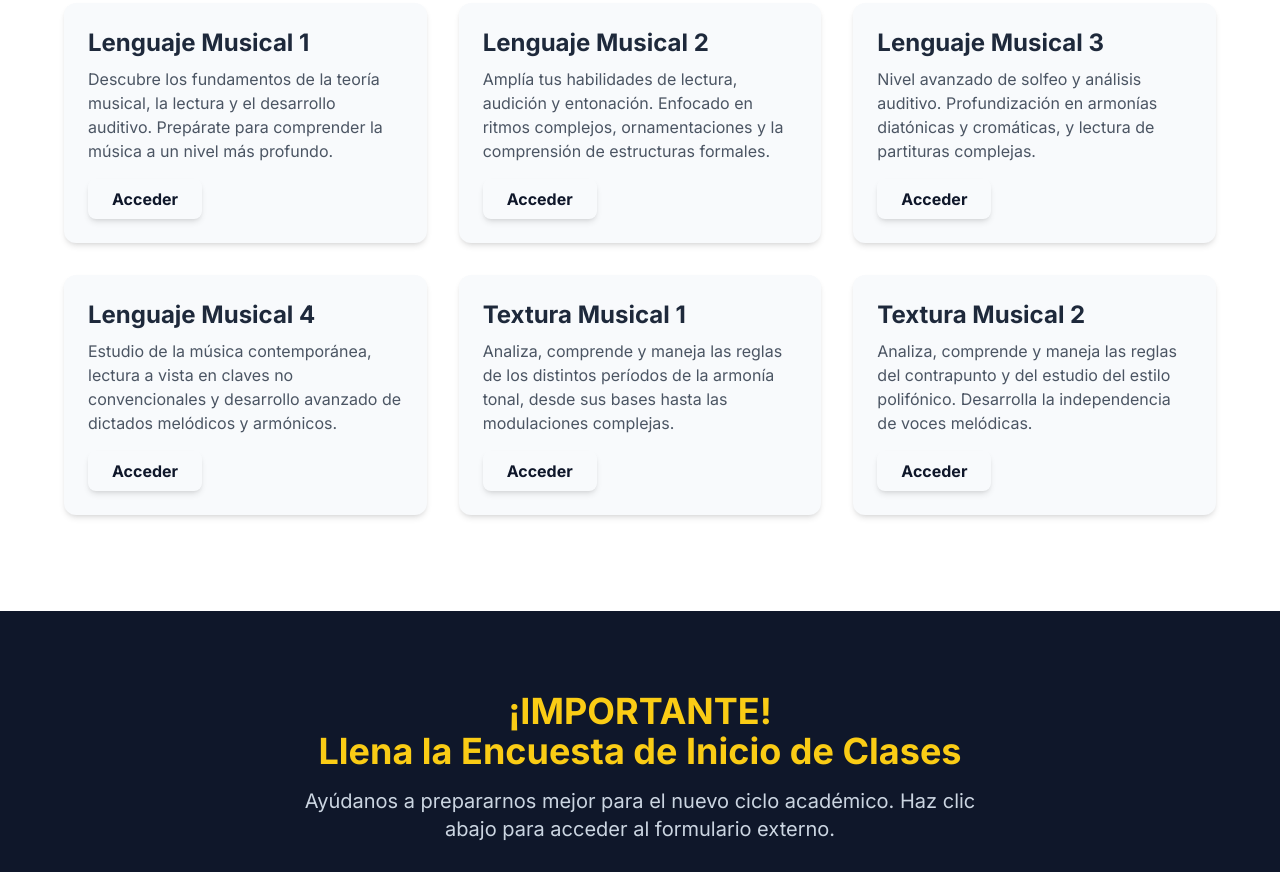
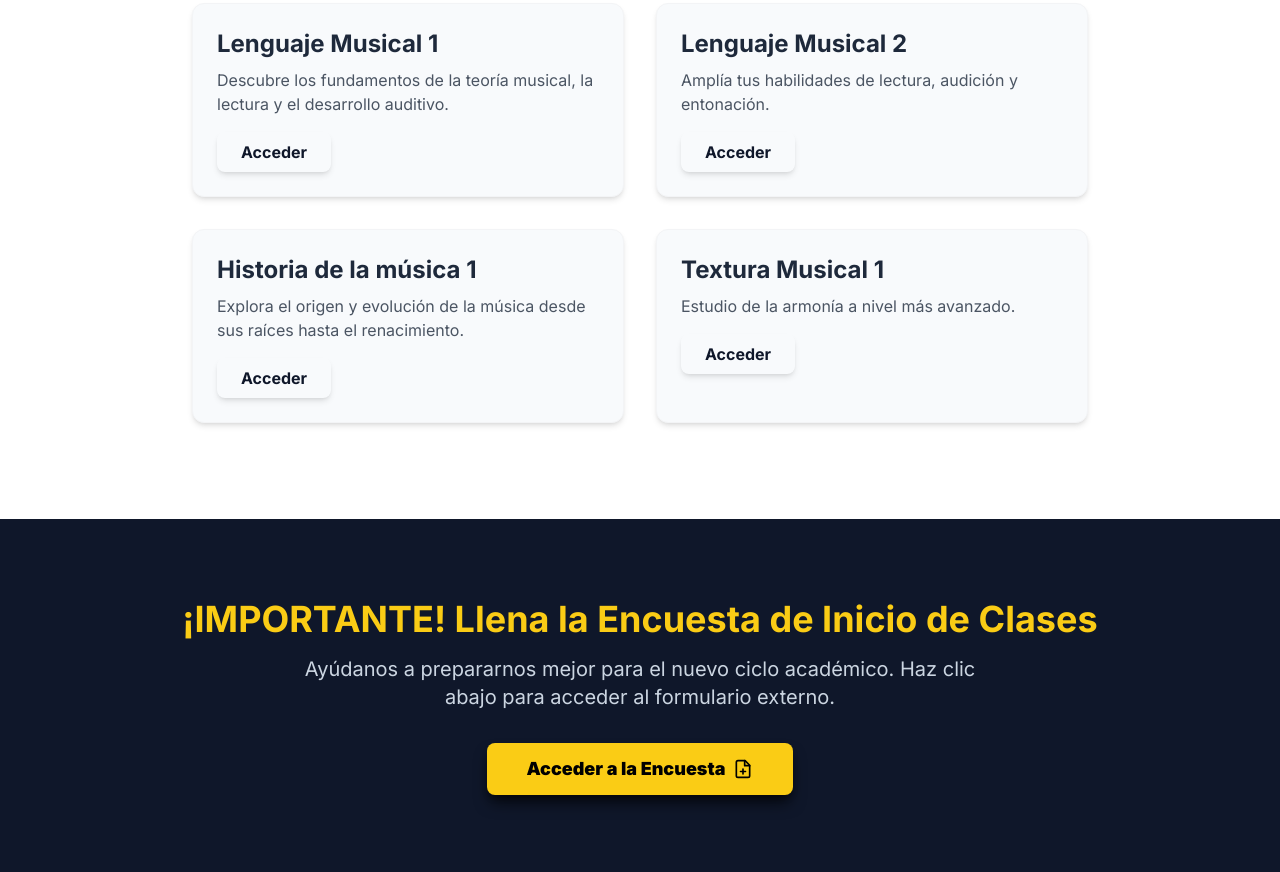
Before and after one commit to johanparilli/cmsb, a plain HTML site: page index.html in a window 1280 px wide. Shown: the part 681-1553 px from the top of the page. Drawn offline with nearby package versions, Linux system fonts and the light colour scheme.

Commit message:
Update index.html

```diff
--- a/index.html
+++ b/index.html
@@ -11,18 +11,28 @@
             font-family: 'Inter', sans-serif;
             background-color: #f3f4f6;
         }
+        /* Color principal: azul oscuro de Tailwind slate-900 */
         .bg-custom-dark {
             background-color: #0f172a;
         }
+        /* Color de acento: dorado de Tailwind amber-400 */
         .text-custom-gold {
             color: #facc15;
         }
-        /* Clase CSS para FORZAR la visibilidad inmediata del botón de la encuesta */
+
+        /* Estilos específicos para el botón de la encuesta destacada */
         .encuesta-btn-visible {
             background-color: #facc15 !important; /* Fondo Dorado Forzado */
             color: #000000 !important; /* Texto Negro Forzado */
-            box-shadow: 0 10px 15px -3px rgba(0, 0, 0, 0.7), 0 4px 6px -2px rgba(0, 0, 0, 0.4) !important; /* Sombra oscura para mayor relieve */
+            /* Sombra más dramática */
+            box-shadow: 0 10px 15px -3px rgba(0, 0, 0, 0.7), 0 4px 6px -2px rgba(0, 0, 0, 0.4) !important;
+            transition: all 0.3s ease-in-out;
         }
+        .encuesta-btn-visible:hover {
+            transform: scale(1.05);
+            background-color: #fcd34d !important; /* Dorado más claro al hacer hover */
+        }
+
         /* Estilo para asegurar que el iframe se vea bien */
         .iframe-container {
             max-width: 800px;
@@ -33,10 +43,10 @@
 </head>
 <body class="text-slate-800">
 
-    <!-- Header -->
+    <!-- Header / Encabezado -->
     <header class="bg-custom-dark text-white py-6 shadow-lg sticky top-0 z-10">
         <div class="container mx-auto px-4 flex flex-col md:flex-row justify-between items-center">
-            <h1 class="text-3xl font-extrabold mb-2 md:mb-0">Cátedras del Prof.Johan Parilli</h1>
+            <h1 class="text-3xl font-extrabold mb-2 md:mb-0">Cátedras del Prof. Johan Parilli</h1>
             <nav>
                 <ul class="flex space-x-6 text-sm font-semibold">
                     <li><a href="#inicio" class="text-custom-gold hover:text-white transition-colors">Inicio</a></li>
@@ -49,14 +59,14 @@
     </header>
 
     <main>
-        <!-- Hero Section -->
+        <!-- Hero Section / Sección Principal -->
         <section id="inicio" class="bg-slate-900 text-white py-20 md:py-32">
             <div class="container mx-auto px-4 text-center">
                 <h2 class="text-4xl md:text-6xl font-black text-custom-gold mb-4">
                     Conservatorio de Música Simón Bolívar
                 </h2>
                 <p class="text-lg md:text-xl text-slate-300 mb-8 max-w-3xl mx-auto">
-                    Acceso a los espacios virtuales de Lenguaje Musical y Texturas Musicales.
+                    Acceso a los espacios virtuales del profesor Johan Parilli.
                 </p>
                 <a href="#catedras" class="bg-custom-gold text-slate-900 font-bold py-3 px-8 rounded-lg shadow-xl hover:bg-yellow-300 transition-colors transform hover:scale-105">
                     Explora Ahora
@@ -64,93 +74,64 @@
             </div>
         </section>
 
-        <!-- Cátedras Section -->
+        <!-- Cátedras Section / Sección de Asignaturas (Solo Lenguaje Musical 1-4) -->
         <section id="catedras" class="py-16 md:py-24 bg-white">
             <div class="container mx-auto px-4">
-                <h3 class="text-3xl md:text-4xl font-bold text-center mb-12 text-slate-900">Asignaturas</h3>
-                <!-- Ajuste a grid-cols-2/3 para 6 elementos -->
-                <div class="grid grid-cols-1 md:grid-cols-2 lg:grid-cols-3 gap-8 max-w-6xl mx-auto">
+                <h3 class="text-3xl md:text-4xl font-bold text-center mb-12 text-slate-900">Asignaturas </h3>
+                <!-- Grid para 4 elementos: 2 columnas en pantallas medianas y grandes -->
+                <div class="grid grid-cols-1 md:grid-cols-2 gap-8 max-w-4xl mx-auto">
 
                     <!-- Lenguaje Musical 1 Card -->
-                    <div class="bg-slate-50 p-6 rounded-xl shadow-md hover:shadow-xl transition-shadow duration-300 transform hover:-translate-y-1">
+                    <div class="bg-slate-50 p-6 rounded-xl shadow-md hover:shadow-xl transition-shadow duration-300 transform hover:-translate-y-1 border border-gray-100">
                         <h4 class="text-2xl font-bold text-custom-dark mb-2">Lenguaje Musical 1</h4>
                         <p class="text-gray-600">
-                            Descubre los fundamentos de la teoría musical, la lectura y el desarrollo auditivo. Prepárate para comprender la música a un nivel más profundo.
+                            Descubre los fundamentos de la teoría musical, la lectura y el desarrollo auditivo.
                         </p>
-                        <!-- Botón de acceso -->
+                        <!-- Botón de acceso - Se añadió target="_blank" -->
                         <div class="mt-4">
-                            <a href="https://clases.johanparilli.com/b/lenguajemusical1" class="inline-block bg-custom-gold text-slate-900 font-bold py-2 px-6 rounded-lg shadow-md hover:bg-yellow-300 transition-colors">
+                            <a href="https://clases.johanparilli.com/b/lenguaje1 " target="_blank" class="inline-block bg-custom-gold text-slate-900 font-bold py-2 px-6 rounded-lg shadow-md hover:bg-yellow-300 transition-colors">
                                 Acceder
                             </a>
                         </div>
                     </div>
 
                     <!-- Lenguaje Musical 2 Card -->
-                    <div class="bg-slate-50 p-6 rounded-xl shadow-md hover:shadow-xl transition-shadow duration-300 transform hover:-translate-y-1">
+                    <div class="bg-slate-50 p-6 rounded-xl shadow-md hover:shadow-xl transition-shadow duration-300 transform hover:-translate-y-1 border border-gray-100">
                         <h4 class="text-2xl font-bold text-custom-dark mb-2">Lenguaje Musical 2</h4>
                         <p class="text-gray-600">
-                            Amplía tus habilidades de lectura, audición y entonación. Enfocado en ritmos complejos, ornamentaciones y la comprensión de estructuras formales.
+                            Amplía tus habilidades de lectura, audición y entonación.
                         </p>
-                        <!-- Botón de acceso -->
+                        <!-- Botón de acceso - Se añadió target="_blank" -->
                         <div class="mt-4">
-                            <a href="https://clases.johanparilli.com/b/lenguajemusical2" class="inline-block bg-custom-gold text-slate-900 font-bold py-2 px-6 rounded-lg shadow-md hover:bg-yellow-300 transition-colors">
+                            <a href="https://clases.johanparilli.com/b/lenguaje2 " target="_blank" class="inline-block bg-custom-gold text-slate-900 font-bold py-2 px-6 rounded-lg shadow-md hover:bg-yellow-300 transition-colors">
                                 Acceder
                             </a>
                         </div>
                     </div>
 
-                    <!-- Lenguaje Musical 3 Card -->
-                    <div class="bg-slate-50 p-6 rounded-xl shadow-md hover:shadow-xl transition-shadow duration-300 transform hover:-translate-y-1">
-                        <h4 class="text-2xl font-bold text-custom-dark mb-2">Lenguaje Musical 3</h4>
+                    <!-- Historia de la música 1 Card -->
+                    <div class="bg-slate-50 p-6 rounded-xl shadow-md hover:shadow-xl transition-shadow duration-300 transform hover:-translate-y-1 border border-gray-100">
+                        <h4 class="text-2xl font-bold text-custom-dark mb-2">Historia de la música 1</h4>
                         <p class="text-gray-600">
-                            Nivel avanzado de solfeo y análisis auditivo. Profundización en armonías diatónicas y cromáticas, y lectura de partituras complejas.
+                            Explora el origen y evolución de la música desde sus raíces hasta el renacimiento.
                         </p>
-                        <!-- Botón de acceso -->
+                        <!-- Botón de acceso - Se añadió target="_blank" -->
                         <div class="mt-4">
-                            <a href="https://clases.johanparilli.com/b/lenguajemusical3" class="inline-block bg-custom-gold text-slate-900 font-bold py-2 px-6 rounded-lg shadow-md hover:bg-yellow-300 transition-colors">
-                                Acceder
-                            </a>
-                        </div>
-                    </div>
-
-                    <!-- Lenguaje Musical 4 Card (NUEVO) -->
-                    <div class="bg-slate-50 p-6 rounded-xl shadow-md hover:shadow-xl transition-shadow duration-300 transform hover:-translate-y-1">
-                        <h4 class="text-2xl font-bold text-custom-dark mb-2">Lenguaje Musical 4</h4>
-                        <p class="text-gray-600">
-                            Estudio de la música contemporánea, lectura a vista en claves no convencionales y desarrollo avanzado de dictados melódicos y armónicos.
-                        </p>
-                        <!-- Botón de acceso -->
-                        <div class="mt-4">
-                            <!-- Nota: Enlace asumido para el nivel 4 -->
-                            <a href="https://clases.johanparilli.com/b/lenguajemusical4" class="inline-block bg-custom-gold text-slate-900 font-bold py-2 px-6 rounded-lg shadow-md hover:bg-yellow-300 transition-colors">
+                            <a href=" https://clases.johanparilli.com/b/historia1" target="_blank" class="inline-block bg-custom-gold text-slate-900 font-bold py-2 px-6 rounded-lg shadow-md hover:bg-yellow-300 transition-colors">
                                 Acceder
                             </a>
                         </div>
                     </div>
 
                     <!-- Textura Musical 1 Card -->
-                    <div class="bg-slate-50 p-6 rounded-xl shadow-md hover:shadow-xl transition-shadow duration-300 transform hover:-translate-y-1">
+                    <div class="bg-slate-50 p-6 rounded-xl shadow-md hover:shadow-xl transition-shadow duration-300 transform hover:-translate-y-1 border border-gray-100">
                         <h4 class="text-2xl font-bold text-custom-dark mb-2">Textura Musical 1</h4>
                         <p class="text-gray-600">
-                            Analiza, comprende y maneja las reglas de los distintos períodos de la armonía tonal, desde sus bases hasta las modulaciones complejas.
+                            Estudio de la armonía a nivel más avanzado.
                         </p>
-                        <!-- Botón de acceso -->
+                        <!-- Botón de acceso - Se añadió target="_blank" -->
                         <div class="mt-4">
-                            <a href="https://clases.johanparilli.com/b/texturamusical1" class="inline-block bg-custom-gold text-slate-900 font-bold py-2 px-6 rounded-lg shadow-md hover:bg-yellow-300 transition-colors">
-                                Acceder
-                            </a>
-                        </div>
-                    </div>
-
-                    <!-- Textura Musical 2 Card -->
-                    <div class="bg-slate-50 p-6 rounded-xl shadow-md hover:shadow-xl transition-shadow duration-300 transform hover:-translate-y-1">
-                        <h4 class="text-2xl font-bold text-custom-dark mb-2">Textura Musical 2</h4>
-                        <p class="text-gray-600">
-                            Analiza, comprende y maneja las reglas del contrapunto y del estudio del estilo polifónico. Desarrolla la independencia de voces melódicas.
-                        </p>
-                        <!-- Botón de acceso -->
-                        <div class="mt-4">
-                            <a href="https://clases.johanparilli.com/b/texturamusical2" class="inline-block bg-custom-gold text-slate-900 font-bold py-2 px-6 rounded-lg shadow-md hover:bg-yellow-300 transition-colors">
+                            <a href="https://clases.johanparilli.com/b/texturamusical1" target="_blank" class="inline-block bg-custom-gold text-slate-900 font-bold py-2 px-6 rounded-lg shadow-md hover:bg-yellow-300 transition-colors">
                                 Acceder
                             </a>
                         </div>
@@ -164,19 +145,20 @@
         <section id="encuesta" class="bg-custom-dark text-white py-12 md:py-20 text-center shadow-xl">
             <div class="container mx-auto px-4">
                 <h3 class="text-3xl md:text-4xl font-bold mb-4 text-custom-gold">
-                    ¡IMPORTANTE! </br>Llena la Encuesta de Inicio de Clases
+                    ¡IMPORTANTE! <br class="md:hidden">Llena la Encuesta de Inicio de Clases
                 </h3>
                 <p class="text-lg md:text-xl max-w-2xl mx-auto mb-8 text-slate-300">
                     Ayúdanos a prepararnos mejor para el nuevo ciclo académico. Haz clic abajo para acceder al formulario externo.
                 </p>
-                <!-- NOTA: Se aplica la clase visible-button para forzar la visibilidad de los colores -->
+                <!-- Botón con la clase personalizada para forzar colores y añadir hover/transform -->
                 <a href="https://cmsb.johanparilli.com/encuesta.html" class="
                     encuesta-btn-visible
                     font-black
                     py-3 px-10
                     rounded-lg
-                    inline-flex items-center space-x-2
+                    inline-flex items-center justify-center space-x-2
                     text-lg
+                    transition-all duration-300
                 ">
                     <span>Acceder a la Encuesta</span>
                     <!-- Icono de formulario (lucide-react equivalente) -->
@@ -185,7 +167,7 @@
             </div>
         </section>
 
-        <!-- Contact Section (Contiene el formulario de Google Forms de contacto) -->
+        <!-- Contact Section / Sección de Contacto (Contiene el formulario de Google Forms de contacto) -->
         <section id="contacto" class="py-16 md:py-24 bg-gray-200">
             <div class="container mx-auto px-4">
                 <h3 class="text-3xl md:text-4xl font-bold text-center mb-6 text-slate-900">Formulario de Contacto y Consultas</h3>
@@ -193,7 +175,7 @@
                     Si tienes preguntas específicas sobre las asignaturas o necesitas contactar al profesor, puedes hacerlo a través del siguiente formulario.
                 </p>
                 <div class="iframe-container bg-white p-4 md:p-8 rounded-xl shadow-2xl border border-gray-300">
-                    <!-- Formulario de Google Forms para CONTACTO (restaurado) -->
+                    <!-- Formulario de Google Forms para CONTACTO -->
                     <iframe
                         src="https://docs.google.com/forms/d/e/1FAIpQLSf6mYdXRqSAyycwrLGgsuNfg4dqmPDH2NzSOFsKuNHEsfoDvQ/viewform?embedded=true"
                         width="100%"
@@ -209,7 +191,7 @@
         </section>
     </main>
 
-    <!-- Footer -->
+    <!-- Footer / Pie de página -->
     <footer class="bg-custom-dark text-white py-6 mt-12">
         <div class="container mx-auto px-4 text-center text-sm">
             <p>&copy; 2025 Conservatorio de Música Simón Bolívar. Cátedras del Prof. Johan Parilli. Todos los derechos reservados.</p>
```
